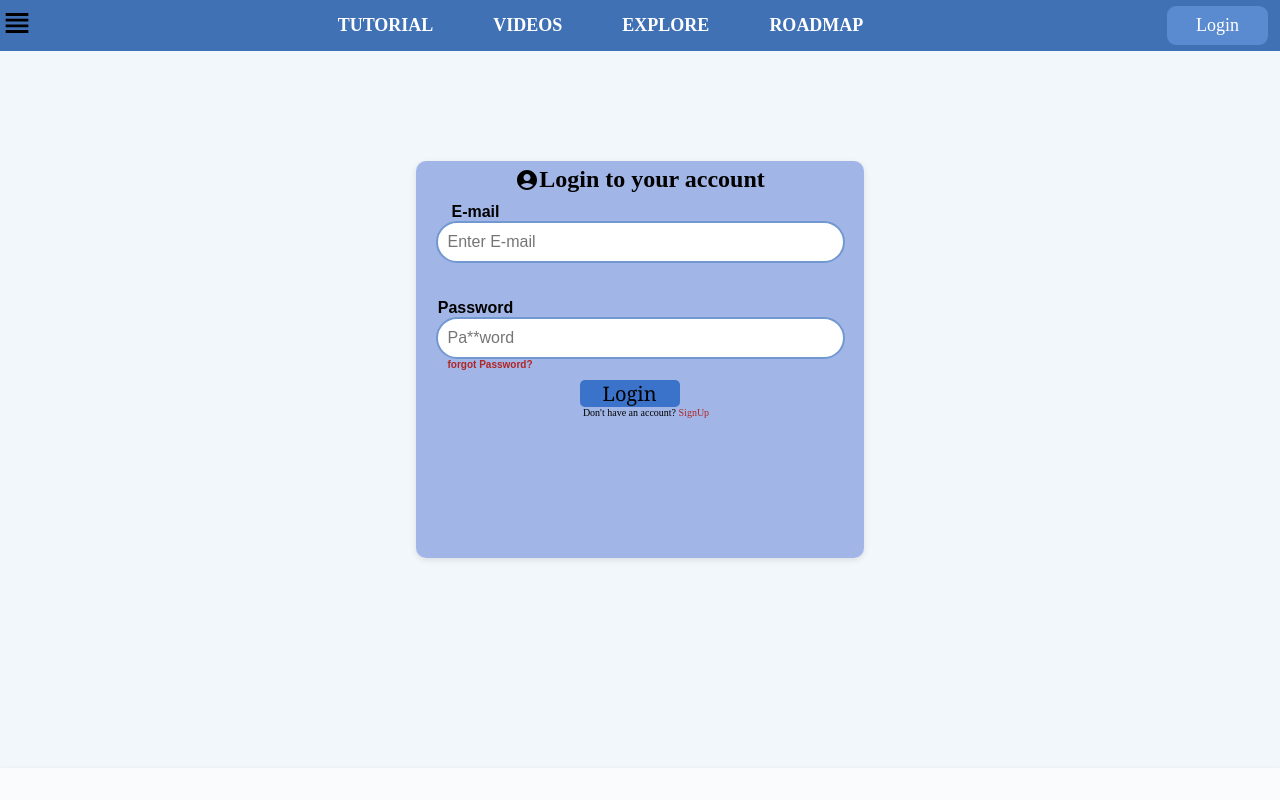
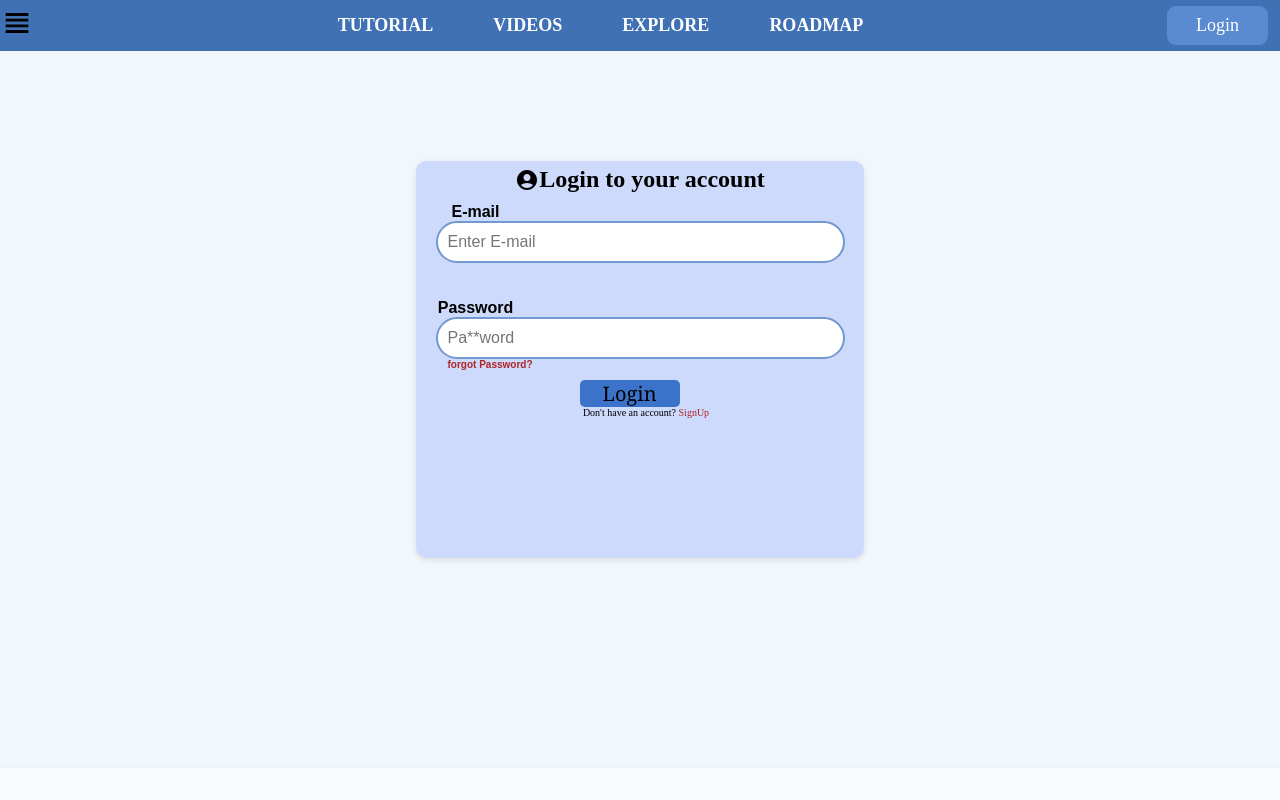
Before and after one commit to tushar-ve/GenerativeLearning_Frontend, a React (Create React App) app: page /login in a window 1280 px wide. Shown: the top 800 px of the page. Built offline with nearby package versions, Linux system fonts and the light colour scheme; a web font is replaced by a local one.

Commit message:
Login Minor Change

```diff
--- a/src/Components/Login/Login.css
+++ b/src/Components/Login/Login.css
@@ -44,7 +44,7 @@
   align-items: center;
   width: 35%;
   height: 397px;
-  background: #9bb2e5ec;
+  background: #cad9fbec;
   border-radius: 10px;
   box-shadow: 0 2px 6px rgba(0, 0, 0, 0.1);
   margin: 10px;
```
